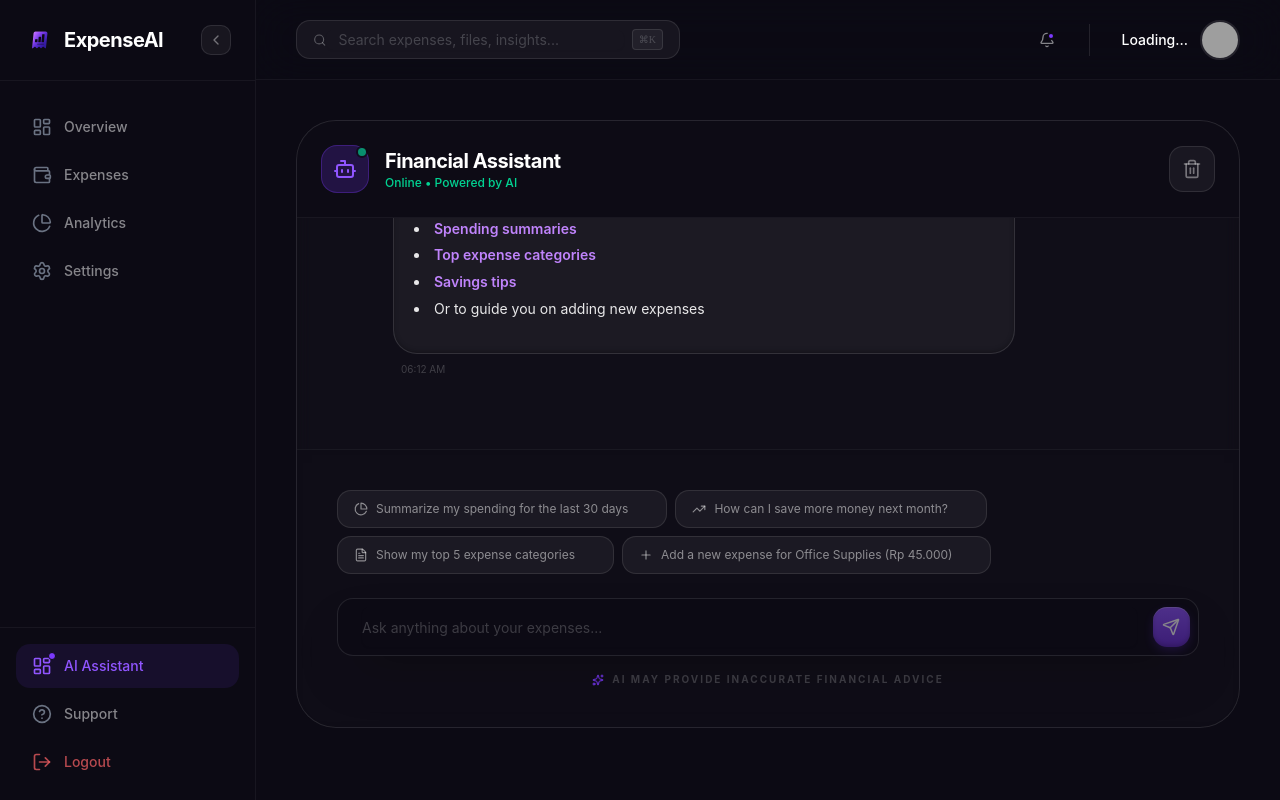
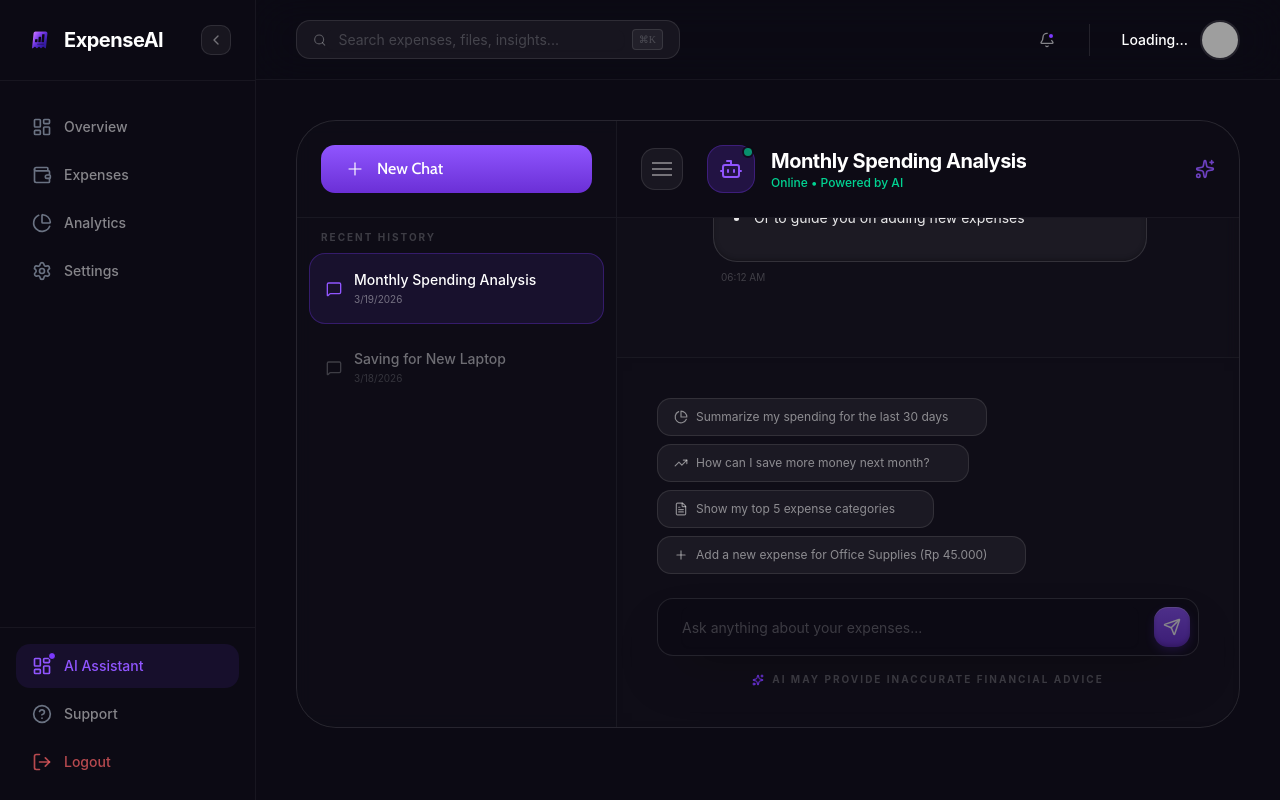
Before and after one commit to zharmedia386/expense-tracker, a Next.js app: page /dashboard/chat in a window 1280 px wide. Built offline with nearby package versions, Linux system fonts and the light colour scheme; grey boxes are pictures that could not be loaded.

Commit message:
feat: implement Chat History UI with session management and sidebar

```diff
--- a/app/dashboard/chat/page.tsx
+++ b/app/dashboard/chat/page.tsx
@@ -14,7 +14,10 @@ import {
   ChevronRight,
   MessageSquare,
   TrendingUp,
-  FileText
+  FileText,
+  Search,
+  MoreVertical,
+  Edit2
 } from "lucide-react"
 import { ModernButton } from "@/components/modern-button"
 import { Input } from "@/components/ui/input"
@@ -25,6 +28,13 @@ interface Message {
   id: string
   role: "user" | "assistant"
   content: string
+  timestamp: Date
+}
+
+interface ChatSession {
+  id: string
+  title: string
+  lastMessage?: string
   timestamp: Date
 }
 
@@ -56,6 +66,25 @@ function PieChartIcon(props: any) {
 }
 
 export default function ChatBotPage() {
+  const [sessions, setSessions] = React.useState<ChatSession[]>([
+    {
+      id: "1",
+      title: "Monthly Spending Analysis",
+      lastMessage: "Your spending in March is up by 12%...",
+      timestamp: new Date(),
+    },
+    {
+      id: "2",
+      title: "Saving for New Laptop",
+      lastMessage: "If you save Rp 500.000 every month...",
+      timestamp: new Date(Date.now() - 86400000),
+    },
+  ])
+  const [currentSessionId, setCurrentSessionId] = React.useState<string | null>("1")
+  const [isSidebarOpen, setIsSidebarOpen] = React.useState(true)
+  const [editingSessionId, setEditingSessionId] = React.useState<string | null>(null)
+  const [editTitle, setEditTitle] = React.useState("")
+
   const [messages, setMessages] = React.useState<Message[]>([
     {
       id: "1",
@@ -91,7 +120,6 @@ export default function ChatBotPage() {
     setIsTyping(true)
 
     try {
-      // API call to custom proxy endpoint
       const response = await fetch("/api/chat", {
         method: "POST",
         headers: {
@@ -142,30 +170,154 @@ export default function ChatBotPage() {
     }
   }
 
+  const handleNewChat = () => {
+    const newSession: ChatSession = {
+      id: Date.now().toString(),
+      title: "New Conversation",
+      timestamp: new Date(),
+    }
+    setSessions([newSession, ...sessions])
+    setCurrentSessionId(newSession.id)
+    setMessages([
+      {
+        id: "1",
+        role: "assistant",
+        content: "Hello! I'm your AI Financial Assistant. How can I help you manage your expenses today?\n\nYou can ask me for:\n- **Spending summaries**\n- **Top expense categories**\n- **Savings tips**\n- Or to guide you on adding new expenses",
+        timestamp: new Date(),
+      },
+    ])
+  }
+
+  const handleDeleteSession = (id: string, e: React.MouseEvent) => {
+    e.stopPropagation()
+    const newSessions = sessions.filter(s => s.id !== id)
+    setSessions(newSessions)
+    if (currentSessionId === id) {
+      setCurrentSessionId(newSessions.length > 0 ? newSessions[0].id : null)
+    }
+    toast.success("Conversation deleted")
+  }
+
+  const startEditing = (session: ChatSession, e: React.MouseEvent) => {
+    e.stopPropagation()
+    setEditingSessionId(session.id)
+    setEditTitle(session.title)
+  }
+
+  const saveTitle = (id: string) => {
+    setSessions(sessions.map(s => s.id === id ? { ...s, title: editTitle } : s))
+    setEditingSessionId(null)
+  }
+
   return (
     <DashboardLayout>
-      <div className="flex flex-col h-[calc(100vh-12rem)] max-w-5xl mx-auto border border-white/10 rounded-[40px] bg-white/[0.02] overflow-hidden backdrop-blur-sm relative">
+      <div className="flex h-[calc(100vh-12rem)] max-w-6xl mx-auto border border-white/10 rounded-[40px] bg-white/[0.02] overflow-hidden backdrop-blur-sm relative">
 
+        {/* Chat History Sidebar */}
+        <AnimatePresence initial={false}>
+          {isSidebarOpen && (
+            <motion.div
+              initial={{ width: 0 }}
+              animate={{ width: 320 }}
+              exit={{ width: 0 }}
+              className="border-r border-white/5 bg-[#0c0a14]/40 flex flex-col overflow-hidden relative shrink-0"
+            >
+              <div className="p-6 border-b border-white/5">
+                <ModernButton
+                  variant="primary"
+                  className="w-full justify-start gap-3 h-12 shadow-none"
+                  onClick={handleNewChat}
+                >
+                  <Plus className="w-5 h-5 text-white/70" />
+                  New Chat
+                </ModernButton>
+              </div>
+
+              <div className="flex-1 overflow-y-auto p-3 space-y-2 custom-scrollbar">
+                <div className="px-3 mb-2 text-[10px] uppercase tracking-[0.2em] font-bold text-white/20">
+                  Recent History
+                </div>
+                {sessions.map((session) => (
+                  <div
+                    key={session.id}
+                    onClick={() => setCurrentSessionId(session.id)}
+                    className={`group relative p-4 rounded-2xl cursor-pointer transition-all border ${
+                      currentSessionId === session.id
+                        ? "bg-[#7b39fc]/10 border-[#7b39fc]/30 text-white"
+                        : "bg-transparent border-transparent text-white/40 hover:bg-white/5 hover:text-white"
+                    }`}
+                  >
+                    <div className="flex items-center gap-3">
+                      <MessageSquare className={`w-4 h-4 shrink-0 ${currentSessionId === session.id ? "text-[#9055ff]" : "text-white/20"}`} />
+                      <div className="flex-1 min-w-0">
+                        {editingSessionId === session.id ? (
+                          <input
+                            autoFocus
+                            value={editTitle}
+                            onChange={(e) => setEditTitle(e.target.value)}
+                            onBlur={() => saveTitle(session.id)}
+                            onKeyDown={(e) => e.key === 'Enter' && saveTitle(session.id)}
+                            className="bg-white/5 border border-white/10 rounded px-1.5 py-0.5 w-full text-sm focus:outline-none focus:border-[#7b39fc]"
+                          />
+                        ) : (
+                          <p className="text-sm font-medium truncate">{session.title}</p>
+                        )}
+                        <p className="text-[10px] opacity-40 mt-0.5">
+                          {session.timestamp.toLocaleDateString()}
+                        </p>
+                      </div>
+                    </div>
+
+                    {/* Actions */}
+                    <div className="absolute right-2 top-1/2 -translate-y-1/2 flex gap-1 opacity-0 group-hover:opacity-100 transition-opacity bg-[#1c1927]/90 p-1 rounded-lg backdrop-blur-sm">
+                      <button
+                        onClick={(e) => startEditing(session, e)}
+                        className="p-1 hover:text-[#9055ff]"
+                      >
+                        <Edit2 className="w-3.5 h-3.5" />
+                      </button>
+                      <button
+                        onClick={(e) => handleDeleteSession(session.id, e)}
+                        className="p-1 hover:text-red-400"
+                      >
+                        <Trash2 className="w-3.5 h-3.5" />
+                      </button>
+                    </div>
+                  </div>
+                ))}
+              </div>
+            </motion.div>
+          )}
+        </AnimatePresence>
+
+        {/* Main Chat Area */}
+        <div className="flex-1 flex flex-col min-w-0">
           {/* Chat Header */}
           <div className="p-6 border-b border-white/5 flex items-center justify-between bg-[#0c0a14]/50">
             <div className="flex items-center gap-4">
+              <button
+                onClick={() => setIsSidebarOpen(!isSidebarOpen)}
+                className="p-2.5 rounded-xl bg-white/5 border border-white/10 text-white/40 hover:text-white hover:bg-white/10 transition-all mr-2"
+              >
+                <div className="w-5 h-5 flex flex-col justify-center gap-1">
+                  <span className={`h-0.5 bg-current transition-all ${isSidebarOpen ? 'w-5' : 'w-3'}`} />
+                  <span className="h-0.5 bg-current w-5" />
+                  <span className={`h-0.5 bg-current transition-all ${isSidebarOpen ? 'w-5' : 'w-4'}`} />
+                </div>
+              </button>
               <div className="w-12 h-12 rounded-2xl bg-[#7b39fc]/20 flex items-center justify-center border border-[#7b39fc]/30 relative">
                 <Bot className="w-6 h-6 text-[#9055ff]" />
                 <div className="absolute top-0 right-0 w-3 h-3 bg-emerald-500 rounded-full border-2 border-[#0c0a14] animate-pulse" />
               </div>
-            <div>
-              <h1 className="text-xl font-bold text-white tracking-tight">Financial Assistant</h1>
+              <div className="min-w-0">
+                <h1 className="text-xl font-bold text-white tracking-tight truncate">
+                  {sessions.find(s => s.id === currentSessionId)?.title || "Financial Assistant"}
+                </h1>
                 <p className="text-xs text-emerald-400 font-medium">Online • Powered by AI</p>
               </div>
             </div>
             <div className="flex gap-2">
-            <button
-              onClick={() => setMessages([messages[0]])}
-              className="p-3 rounded-xl bg-white/5 border border-white/10 text-white/40 hover:text-white hover:bg-white/10 transition-all"
-              title="Clear Chat"
-            >
-              <Trash2 className="w-5 h-5" />
-            </button>
+              <Sparkles className="w-5 h-5 text-[#9055ff] animate-pulse" />
             </div>
           </div>
 
@@ -182,8 +334,8 @@ export default function ChatBotPage() {
                 >
                   <div className={`w-10 h-10 rounded-full flex items-center justify-center shrink-0 border transition-all ${
                     message.role === "assistant"
-                    ? "bg-[#7b39fc]/10 border-[#7b39fc]/30"
-                    : "bg-white/5 border-white/10"
+                      ? "bg-[#7b39fc]/10 border-[#7b39fc]/30 shadow-[inset_0_1px_0_0_rgba(255,255,255,0.1),inset_0_-2px_4px_0_rgba(0,0,0,0.25)]"
+                      : "bg-white/5 border-white/10 shadow-[inset_0_1px_0_0_rgba(255,255,255,0.05)]"
                   }`}>
                     {message.role === "assistant" ? <Bot className="w-5 h-5 text-[#9055ff]" /> : <User className="w-5 h-5 text-white/70" />}
                   </div>
@@ -216,7 +368,7 @@ export default function ChatBotPage() {
                   <div className="w-10 h-10 rounded-full bg-[#7b39fc]/10 border border-[#7b39fc]/30 flex items-center justify-center">
                     <Bot className="w-5 h-5 text-[#9055ff]" />
                   </div>
-                <div className="bg-white/5 border border-white/10 p-5 rounded-[24px] rounded-tl-none">
+                  <div className="bg-white/5 border border-white/10 p-5 rounded-[24px] rounded-tl-none shadow-[inset_0_1px_0_0_rgba(255,255,255,0.1)]">
                     <div className="flex gap-1.5">
                       <span className="w-1.5 h-1.5 rounded-full bg-[#9055ff] animate-bounce [animation-delay:-0.3s]"></span>
                       <span className="w-1.5 h-1.5 rounded-full bg-[#9055ff] animate-bounce [animation-delay:-0.15s]"></span>
@@ -229,9 +381,8 @@ export default function ChatBotPage() {
             <div ref={messagesEndRef} />
           </div>
 
-        {/* Chat Input & Suggestions Area */}
+          {/* Chat Input Area */}
           <div className="p-6 md:p-10 border-t border-white/5 bg-[#0c0a14]/50 backdrop-blur-md">
-          {/* Suggested Prompts */}
             {messages.length < 3 && (
               <div className="flex flex-wrap gap-2 mb-6">
                 {SUGGESTED_PROMPTS.map((prompt, i) => (
@@ -248,7 +399,6 @@ export default function ChatBotPage() {
               </div>
             )}
 
-          {/* Input Box */}
             <div className="relative group">
               <div className="absolute inset-0 bg-[#7b39fc]/20 blur-[20px] opacity-0 group-focus-within:opacity-100 transition-opacity" />
               <form
@@ -281,6 +431,7 @@ export default function ChatBotPage() {
             </div>
           </div>
         </div>
+      </div>
     </DashboardLayout>
   )
 }
```
Lines whose indentation alone changed are shown as unchanged.
